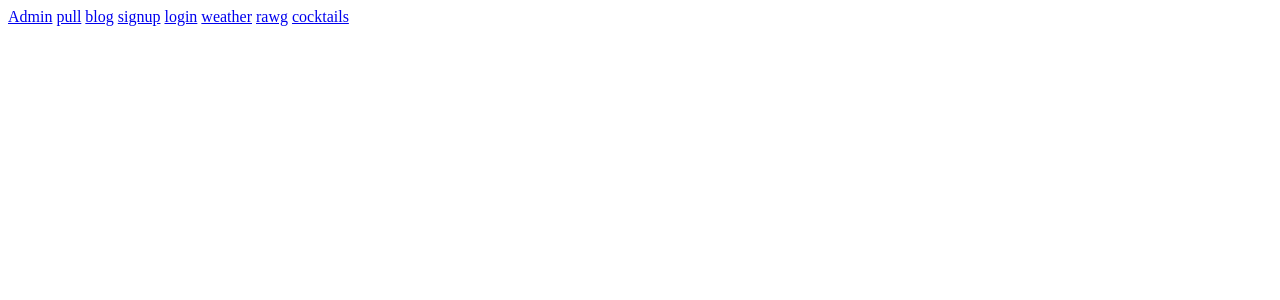
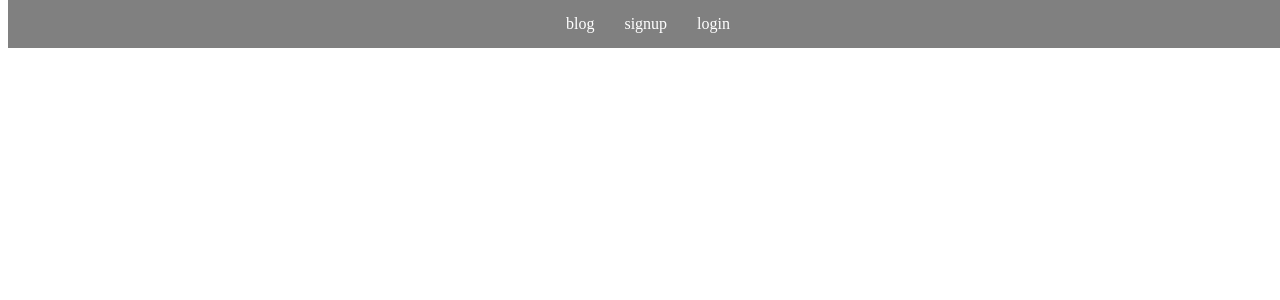
Before and after one commit to suburbandox/ethanpolls, a Django app: page / in a window 1280 px wide. Shown: the top 300 px of the page. Run offline with Django 4.2, Linux system fonts and the light colour scheme; some libraries are stand-ins or nearby versions.

Commit message:
spiffed up the home page

```diff
--- /dev/null
+++ b/polls/static/home/style.css
@@ -0,0 +1,31 @@
+.navbar{
+    padding: 0px;
+    background-color: #808080;
+    position: fixed;
+    top: 0;
+    width: 100%;
+    z-index: 3;
+    display: flex;
+    justify-content: center;
+}
+.navbar ul{
+    list-style-type: none;
+    background-color: gray;
+    padding: 0px;
+    margin: auto;
+    text-align: center;
+}
+.navbar a{
+    color: white;
+    text-decoration: none;
+    padding: 15px;
+    display: block;
+    text-align: center;
+}
+.navbar a:hover{
+    background-color: palevioletred;
+}
+.navbar li{
+    float: left;
+
+}
--- a/templates/homepage.html
+++ b/templates/homepage.html
@@ -1,18 +1,21 @@
+{% load static %}
 <!DOCTYPE html>
 <html lang="en">
+
 <head>
     <meta charset="UTF-8">
     <meta name="viewport" content="width=device-width, initial-scale=1.0">
     <title>Document</title>
+    <link rel="stylesheet" href="{% static 'home/style.css' %}">
 </head>
+
 <body>
-    <a href="/admin">Admin</a>
-    <a href="polls/">pull</a>
-    <a href="blog/">blog</a>
-    <a href="/blog/signup">signup</a>
-    <a href="/accounts/login">login</a>
-    <a href="/weather">weather</a>
-    <a href="/games">rawg</a>
-    <a href="/cocktails">cocktails</a>
+    <nav class="navbar">
+        <ul>
+            <li><a href="blog/">blog</a></li>
+            <li><a href="/blog/signup">signup</a></li>
+            <li> <a href="/accounts/login">login</a></li>
+        </ul>
+    </nav>
 </body>
 </html>
```
